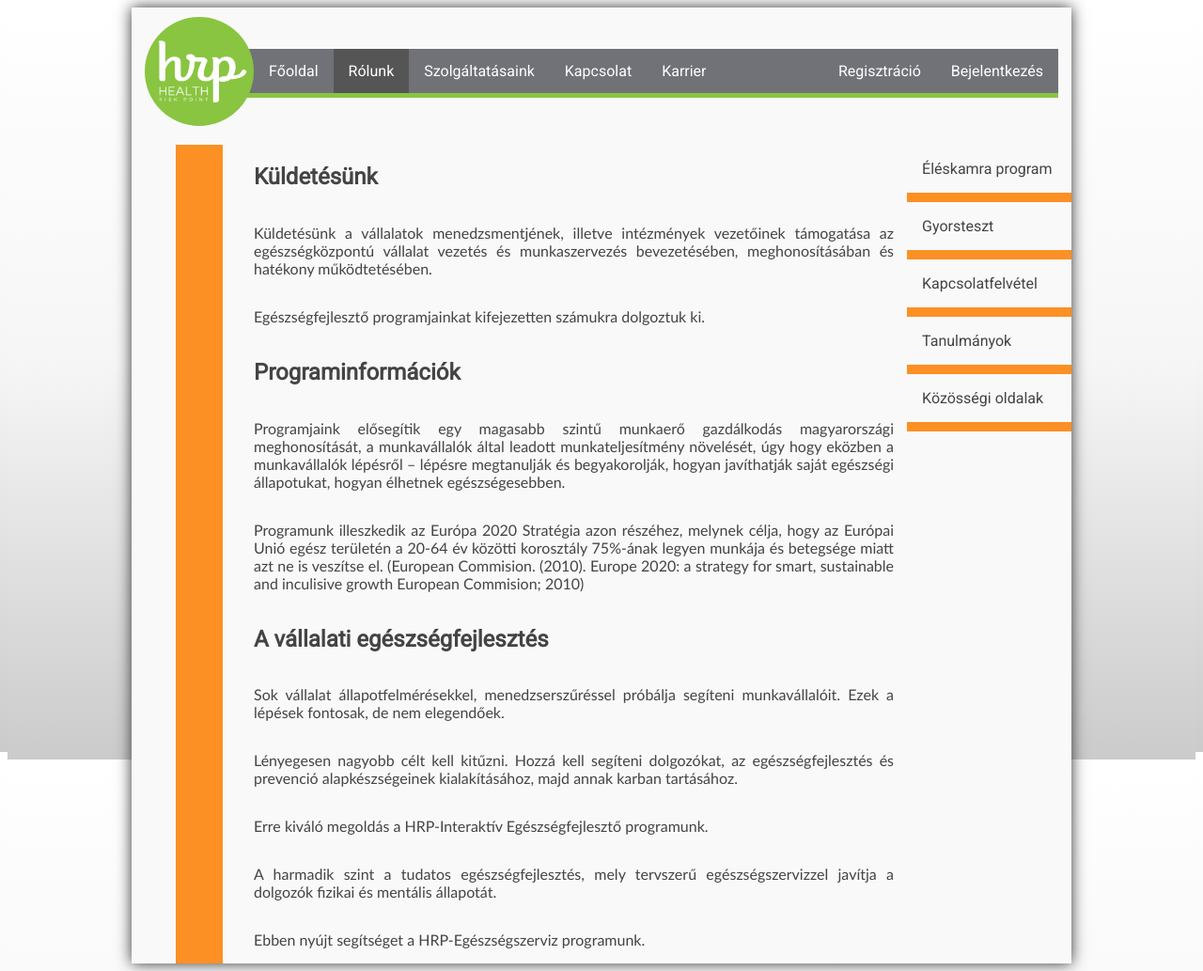
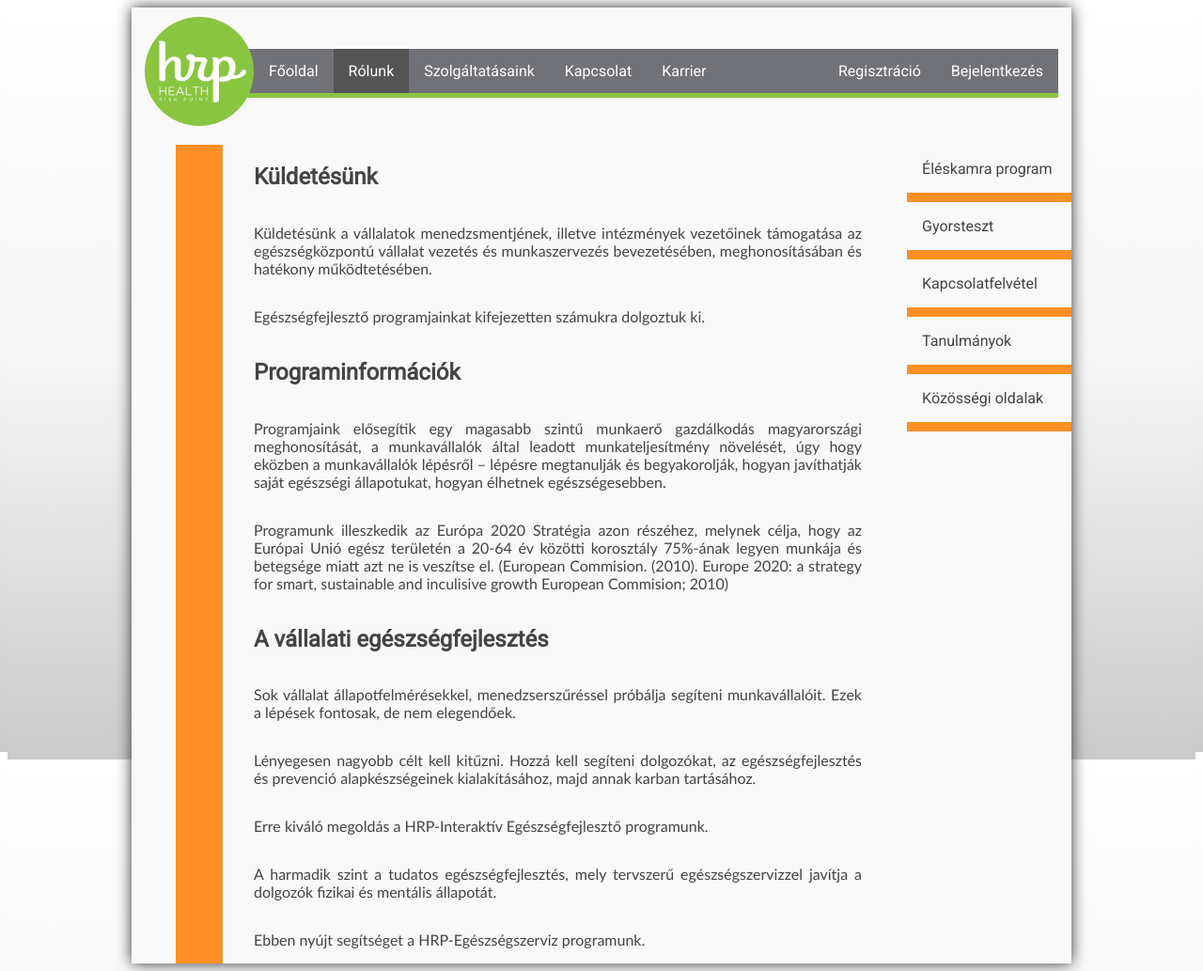
Before and after one commit to stipistopi/hrp, a PHP site: page /main/about1.html in a window 1280 px wide. Shown: the whole page at 94% size. Run offline with PHP 8.4, Linux system fonts and the light colour scheme.

Commit message:
Reduce content width

```diff
--- a/main/css/style.css
+++ b/main/css/style.css
@@ -46,8 +46,7 @@ html, body {
 .content-right {
     display: flex;
     align-items: center;
-    flex: 1;
-    /*width: 677px;*/
+    flex: 0.95;
 }
 
 .content-right p, .content-right ol li, .content-right ul li {
```
